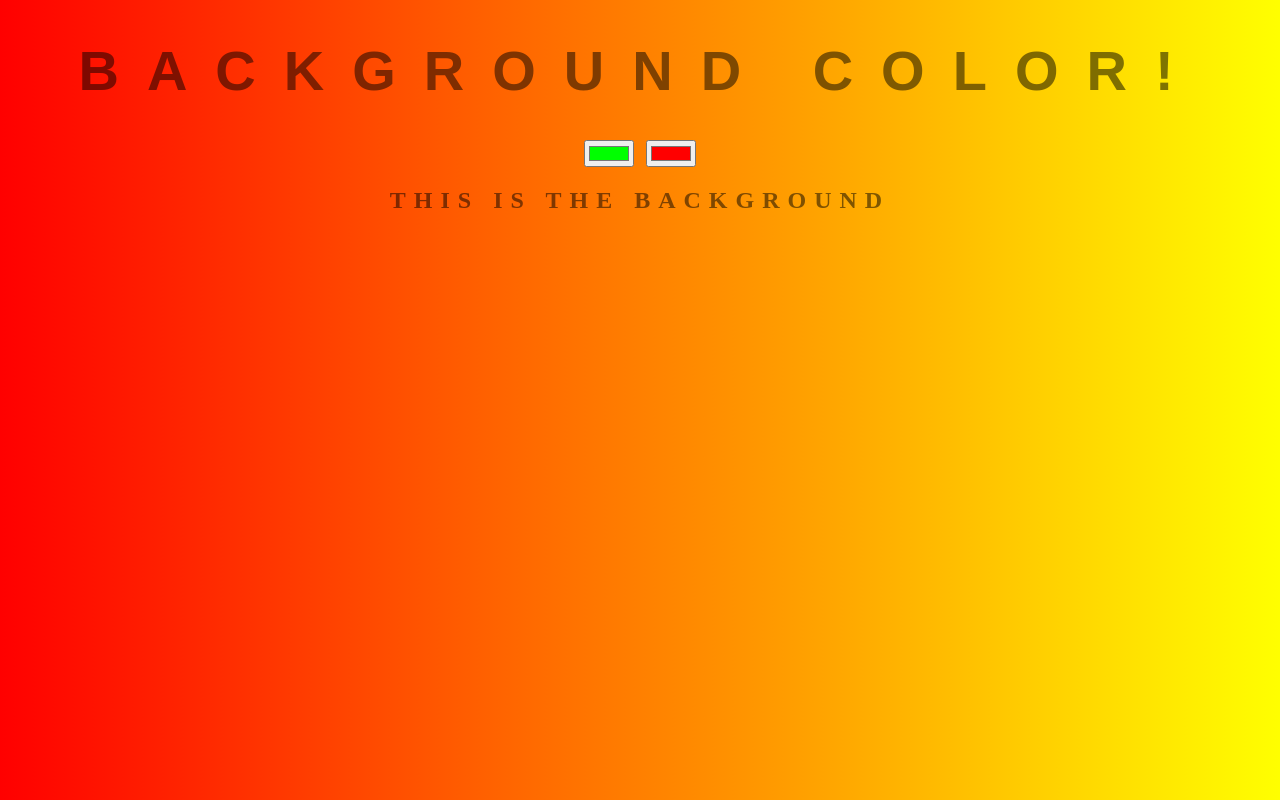
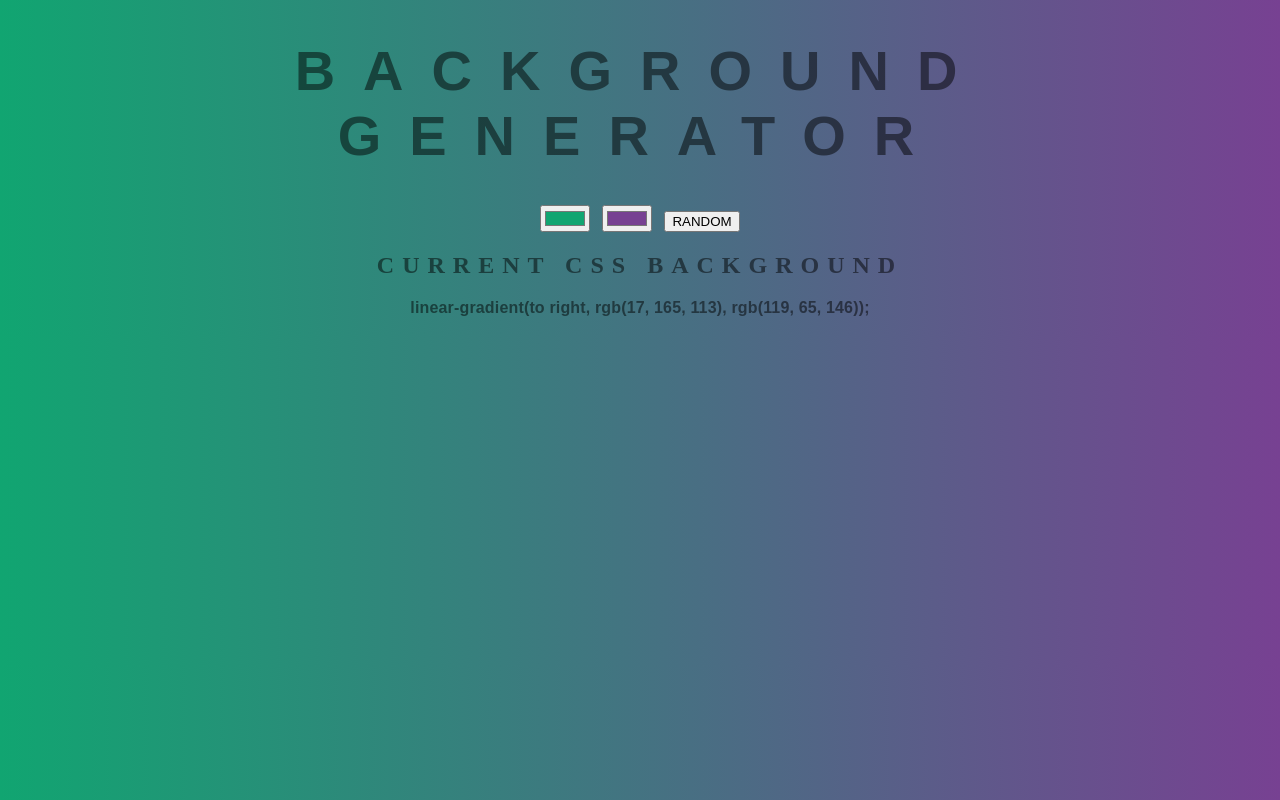
Before and after one commit to stefanjoksa/background-generator, a plain HTML site: page index.html in a window 1280 px wide. Drawn offline with Linux system fonts and the light colour scheme.

Commit message:
uploading final version

```diff
--- a/index.html
+++ b/index.html
@@ -1,17 +1,16 @@
 <!DOCTYPE html>
 <html>
 <head>
-	<meta charset="utf-8">
-	<meta name="viewport" content="width=device-width, initial-scale=1">
-	<title>COOL Background</title>
+	<title>Gradient Background</title>
 	<link rel="stylesheet" type="text/css" href="style.css">
 </head>
 <body id="gradient">
-	<h1>Background Color!</h1>
+	<h1>Background Generator</h1>
 	<input class="color1" type="color" name="color1" value="#00ff00">
 	<input class="color2" type="color" name="color2" value="#ff0000">
-	<h2>THIS IS THE background</h2>
+	<button class="random">RANDOM</button>
+	<h2>Current CSS Background</h2>
 	<h3></h3>
-<script type="text/javascript" src="script.js"></script>
+	<script type="text/javascript" src="script.js"></script>
 </body>
 </html>
--- a/script.js
+++ b/script.js
@@ -2,10 +2,11 @@ var css = document.querySelector("h3");
 var color1 = document.querySelector(".color1");
 var color2 = document.querySelector(".color2");
 var body = document.getElementById("gradient");
-
+var button = document.querySelector(".random");
 
 function setGradient() {
-	body.style.background = "linear-gradient(to right, "
+	body.style.background =
+	"linear-gradient(to right, "
 	+ color1.value
 	+ ", "
 	+ color2.value
@@ -14,6 +15,30 @@ function setGradient() {
 	css.textContent = body.style.background + ";";
 }
 
+function randomHex() {
+    return '#'+Math.floor(Math.random()*16777215).toString(16);
+}
+
+
+function setBackgroundOnLoad (){
+	color1.value = randomHex();
+	color2.value = randomHex();
+	body.style.background =
+	"linear-gradient(to right, "
+	+ color1.value
+	+ ", "
+	+ color2.value
+	+ ")";
+
+	css.textContent = body.style.background + ";";
+}
+
+setBackgroundOnLoad();
+
 color1.addEventListener("input", setGradient);
 
 color2.addEventListener("input", setGradient);
+
+button.addEventListener("click", function(){
+	setBackgroundOnLoad();
+});
```
